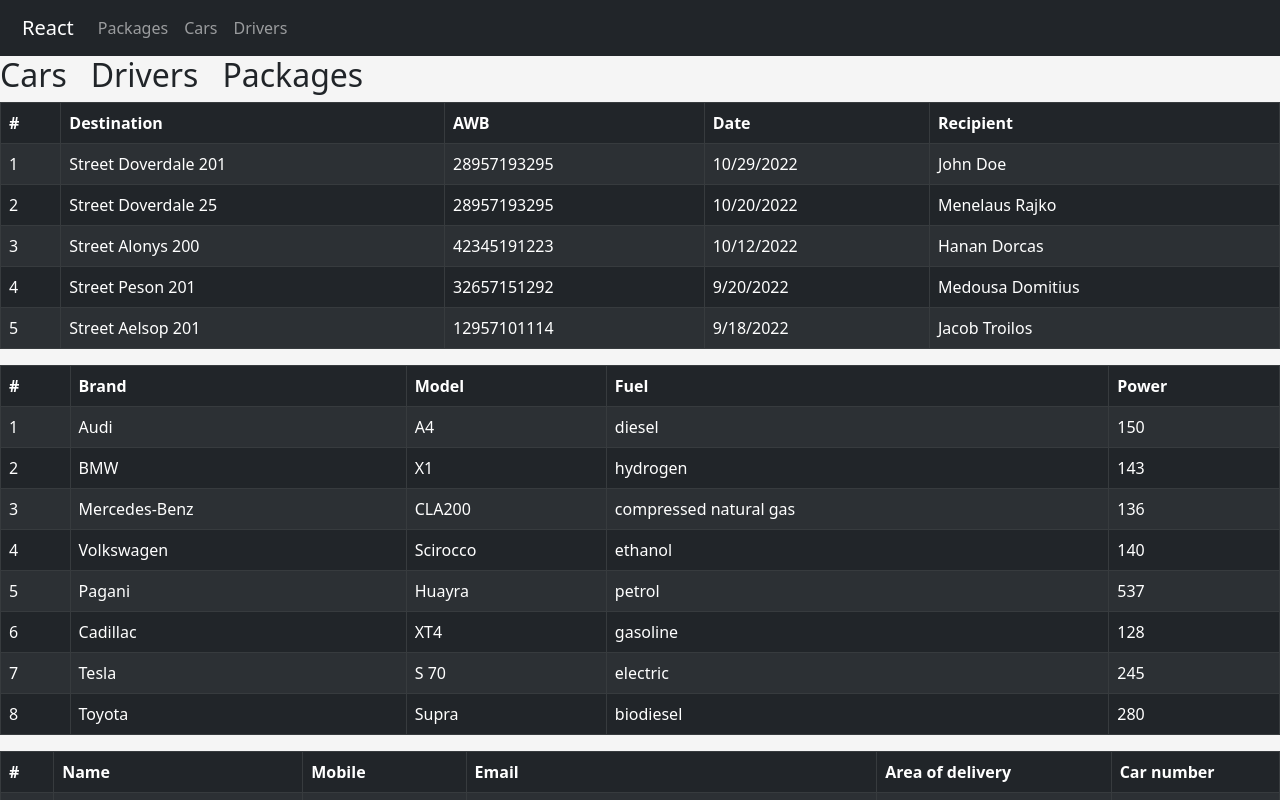
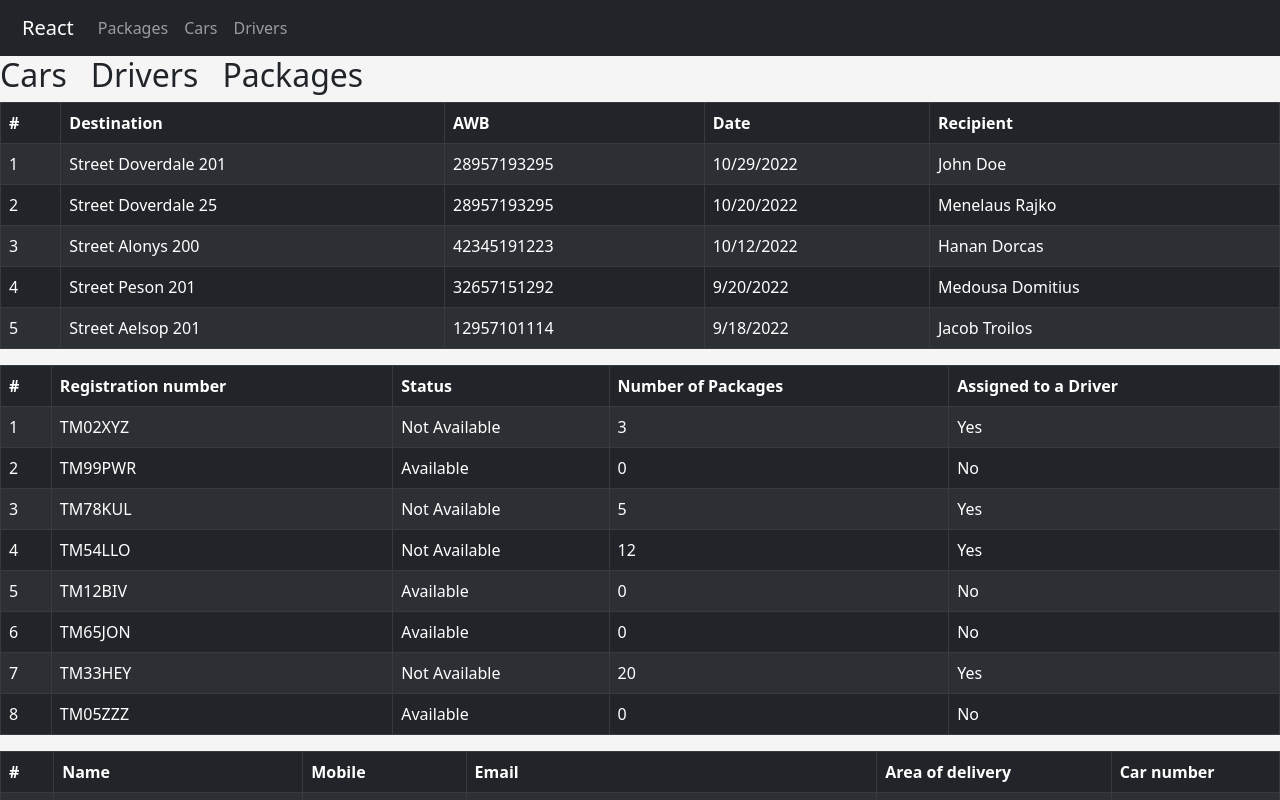
Before and after one commit to andreihojda15/SynergoDelivery, a React (Create React App) app: page / in a window 1280 px wide. Shown: the top 800 px of the page. Built offline with nearby package versions, Linux system fonts and the light colour scheme.

Commit message:
-car model implemented

```diff
--- a/src/components/cars/Cars.js
+++ b/src/components/cars/Cars.js
@@ -1,7 +1,7 @@
 
 import React from "react";
 import Table from 'react-bootstrap/Table';
-
+//import {Drivers} from '../drivers/Drivers.js';
 /**
  * Car model:
  *  guid
@@ -17,18 +17,18 @@ import Table from 'react-bootstrap/Table';
  *  Number of Packages
  *  Assigned to a Driver - Yes / No
  */
+const pkid = [1,2,3];
+class Cars extends React.Component {
 
-class Cars extends React.Component {
+  /*
   constructor() {
     super();
     this.state = {
       cars: [
         {
           guid: "d1c51f3b-f13f-407f-b6e2-46c5bbc747ad",
-          brand: "Audi",
-          model: "A4",
-          fuel: "diesel",
-          power: 150,
+          registrationNumber: "TM02XYZ",
+
         },
         {
           guid: "62ee4afa-b261-4f0a-9581-386cf9e0c4c0",
@@ -82,29 +82,44 @@ class Cars extends React.Component {
       ],
     };
   }
+  */
 
+  constructor()
+  {
+    super();
+    this.state = {cars: [new car("d1c51f3b-f13f-407f-b6e2-46c5bbc747ad","TM02XYZ","Not Available",pkid.length,1),
+    new car("62ee4afa-b261-4f0a-9581-386cf9e0c4c0","TM99PWR","Available","0",undefined),
+    new car("c1f0c515-4862-434c-91bb-b477504f5161","TM78KUL","Not Available",5,3),
+    new car("0e063045-c96a-4d34-8cc5-4ca2223616dc","TM54LLO","Not Available",12,4),
+    new car("49ce9298-161a-4a04-82c0-31640f05dc31","TM12BIV","Available","0",undefined),
+    new car("be37bda1-0b19-43da-b874-ac359926737c","TM65JON","Available","0",undefined),
+    new car("80575920-8b09-42be-90ae-e7000e9c0384","TM33HEY","Not Available",20,12),
+    new car("bad6d196-a0f1-47bb-8e95-69ace085bcee","TM05ZZZ","Available","0",undefined)]
+  }
+  }
+//>>>>>>>> ???? >>>>>> car.packagesIds ? this.packagesIds : "None"
   render() {
     return(
       <Table striped bordered hover variant="dark">
       <thead>
         <tr>
           <th>#</th>
-          <th>Brand</th>
-          <th>Model</th>
-          <th>Fuel</th>
-          <th>Power</th>
+          <th>Registration number</th>
+          <th>Status</th>
+          <th>Number of Packages</th>
+          <th>Assigned to a Driver</th>
         </tr>
       </thead>
       <tbody>
         {
           this.state.cars.map((car,i) =>
 
-            <tr key={car.guid}>
+            <tr key={car.car_guid}>
               <td>{i+1}</td>
-             <td>{car.brand}</td>
-             <td>{car.model}</td>
-             <td>{car.fuel}</td>
-             <td>{car.power}</td>
+             <td>{car.registrationNumber}</td>
+             <td>{car.status}</td>
+             <td>{car.packageIds}</td>
+             <td>{car.driverId ? "Yes" : "No"}</td>
             </tr>
             )
         }
@@ -114,4 +129,15 @@ class Cars extends React.Component {
   }
 }
 
+export class car {
+  constructor(car_guid,registrationNumber,status,packageIds,driverId)
+  {
+    this.car_guid = car_guid;
+    this.registrationNumber = registrationNumber;
+    this.status = status;
+    this.packageIds = packageIds;
+    this.driverId = driverId;
+  }
+}
+
 export default Cars;
```
